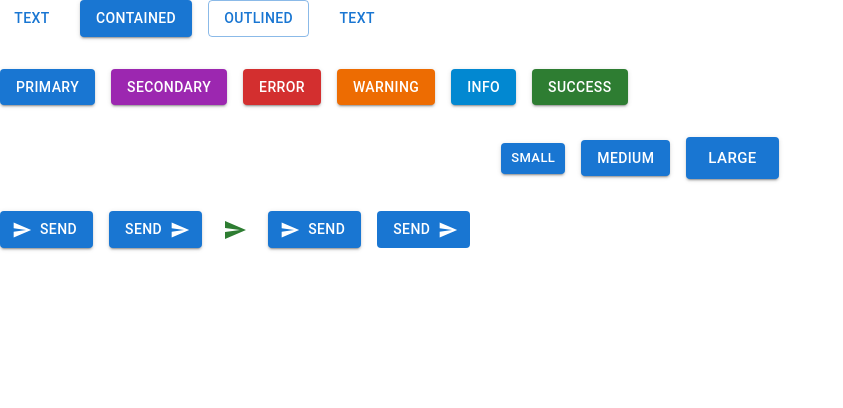
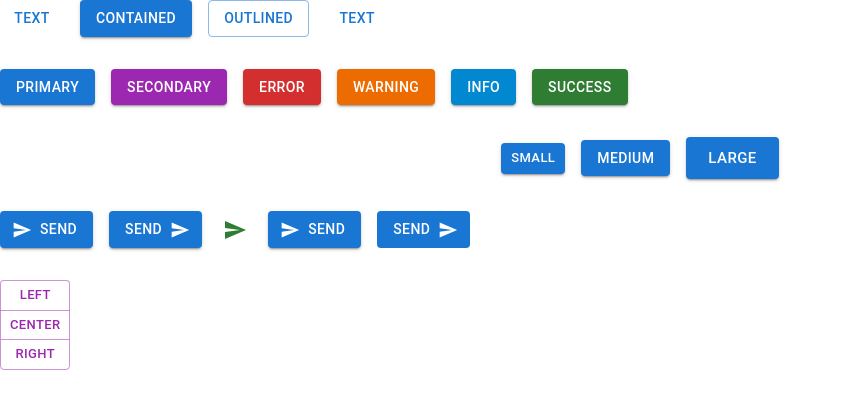
Before and after one commit to saraswathi22-mac/react-mui, a React (Create React App) app: page / in a window 1280 px wide. Shown: the top 408 px of the page, without its empty margins (0-843 px from the left). Built offline with nearby package versions, Linux system fonts and the light colour scheme.

Commit message:
Mui Button Group

```diff
--- a/src/components/2_Button.tsx
+++ b/src/components/2_Button.tsx
@@ -1,4 +1,4 @@
-import { Stack, Button, IconButton } from "@mui/material";
+import { Stack, Button, IconButton, ButtonGroup } from "@mui/material";
 import { Send } from "@mui/icons-material";
 
 export const MuiButton = () => {
@@ -62,6 +62,19 @@
           Send
         </Button>
       </Stack>
+      <Stack direction="row">
+        <ButtonGroup
+          variant="outlined"
+          orientation="vertical"
+          size="small"
+          color="secondary"
+          aria-label="alignment button group"
+        >
+          <Button onClick={() => alert("left clicked")}>Left</Button>
+          <Button>Center</Button>
+          <Button>Right</Button>
+        </ButtonGroup>
+      </Stack>
     </Stack>
   );
 };
```
Also changed, not shown: 1 other file (tests, documents, lock files or other folders).
